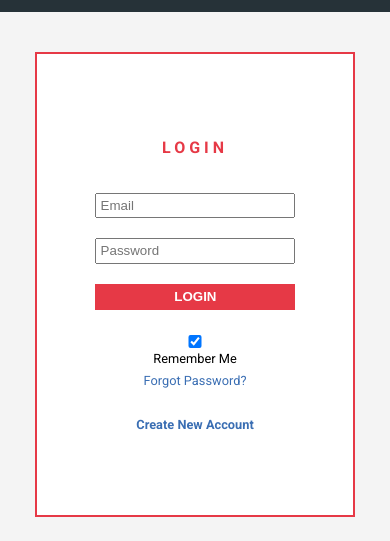
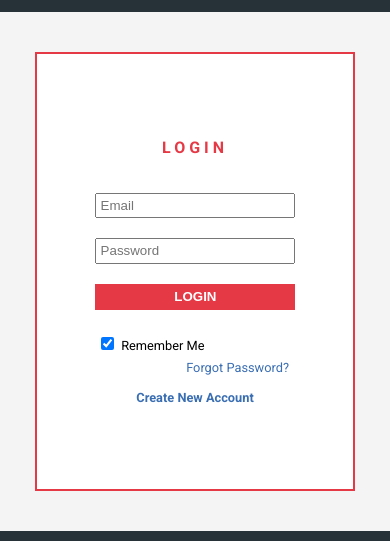
Before and after one commit to den864/wt, a plain HTML site: page login.html in a window 390 px wide. Shown: the part 110-651 px from the top of the page. Drawn offline with Linux system fonts and the light colour scheme.

Commit message:
checkbox issue solved

```diff
--- a/css/style.css
+++ b/css/style.css
@@ -475,22 +475,18 @@ h1, h2, h3{
 
 
  }
- .botom input[type=checkbox]{
-     float: left;
+ .botom .check{
+     text-align: left;
   }
- .botom a{
+  .botom input[type=checkbox]{
+      margin-right: 0.5rem;
+  }
+ .botom .check a{
      float: right;
      text-decoration: none;
      color: rgb(58, 110, 179);
+ }
 
-
-
- }
- .botom::after{
-     content: '';
-     display: block;
-     clear: both;
- }
 
 
 .sign{
@@ -616,18 +612,15 @@ h1, h2, h3{
         height: auto;
         background: #fff;
         border: 2px solid #e63946;
-      }
-      .botom{
-        text-align: center;
+    }
+    .sign{
+        margin-top: 3rem;
+        font-size: 1.3rem;
+    }
 
-      }
 
-    .botom a, .botom input[type=checkbox]{
-        float: none;
-        width: 100%;
-        height: auto;
-        display: block;
-    }
+
+
 }
 
 @media(min-width: 501px) and (max-width: 768px){
--- a/login.html
+++ b/login.html
@@ -32,8 +32,11 @@
      </form>
 
      <div class="botom">
-         <input type="checkbox" name="remember" checked="checked">Remember Me
-         <a href="#">Forgot Password?</a>
+         <div class="check">
+                <input type="checkbox" name="remember" checked="checked"> Remember Me
+                <a href="#">Forgot Password?</a>
+         </div>
+
      </div>
 
      <div class="sign">
```
